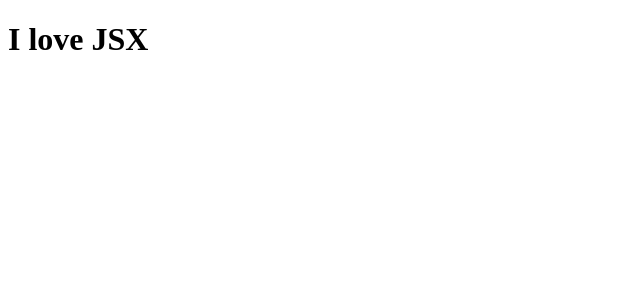
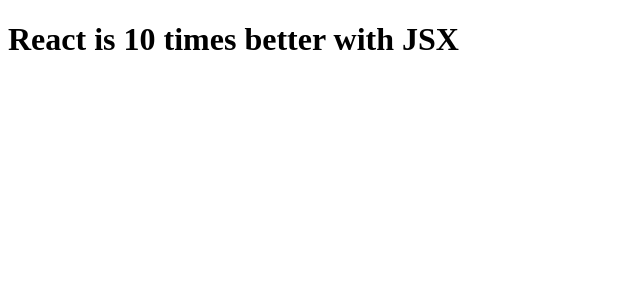
Before and after one commit to kaustubh3852/my-react-app, a React (Vite) app: page / in a window 1280 px wide. Shown: the top 300 px of the page, without its empty margins (0-640 px from the left). Built offline with nearby package versions, Linux system fonts and the light colour scheme.

Commit message:
expressions inside {}

```diff
--- a/src/App.jsx
+++ b/src/App.jsx
@@ -1,5 +1,5 @@
 const App = () => {
-  const myElement = <h1>I love JSX</h1>;
+  const myElement = <h1>React is {5 + 5} times better with JSX</h1>;
 
   return (
     <>
```
